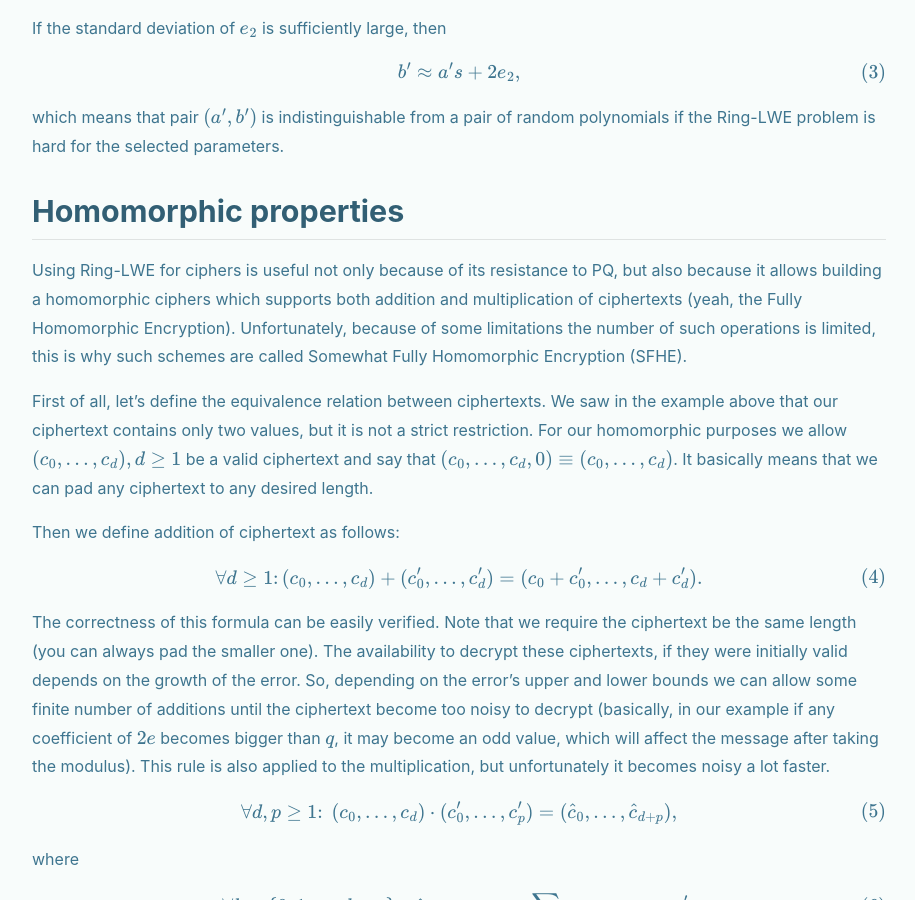
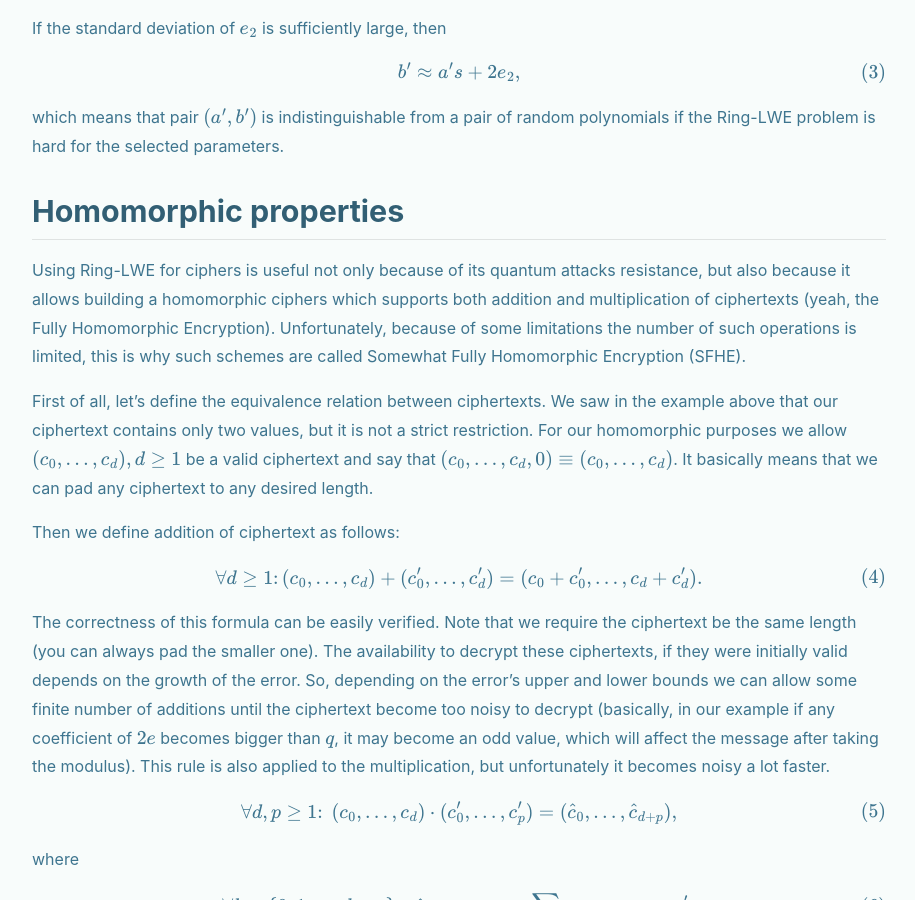
Before and after one commit to olegfomenko/blog, a Jekyll site: the page built from _posts/2026-02-23-lwe2.md, in a window 1280 px wide and 900 px high, scrolled down 1920 px. Shown: the whole window, without its empty margins (71-986 px from the left). Built offline with Jekyll 4.4.1, drawn with Linux system fonts in a browser that asks for light colours; nearby versions of some CDN libraries.

Commit message:
fix lwe2

```diff
--- a/_posts/2026-02-23-lwe2.md
+++ b/_posts/2026-02-23-lwe2.md
@@ -88,10 +88,10 @@ for the selected parameters.
 
 ## Homomorphic properties
 
-Using Ring-LWE for ciphers is useful not only because of its resistance to PQ, but also because it allows building
-a homomorphic ciphers which supports both addition and multiplication of ciphertexts (yeah, the Fully Homomorphic
-Encryption). Unfortunately, because of some limitations the number of such operations is limited, this is why such
-schemes are called Somewhat Fully Homomorphic Encryption (SFHE).
+Using Ring-LWE for ciphers is useful not only because of its quantum attacks resistance, but also because it allows
+building a homomorphic ciphers which supports both addition and multiplication of ciphertexts (yeah, the Fully
+Homomorphic Encryption). Unfortunately, because of some limitations the number of such operations is limited, this is
+why such schemes are called Somewhat Fully Homomorphic Encryption (SFHE).
 
 First of all, let's define the equivalence relation between ciphertexts. We saw in the example above that our ciphertext
 contains only two values, but it is not a strict restriction. For our homomorphic purposes we allow
```
